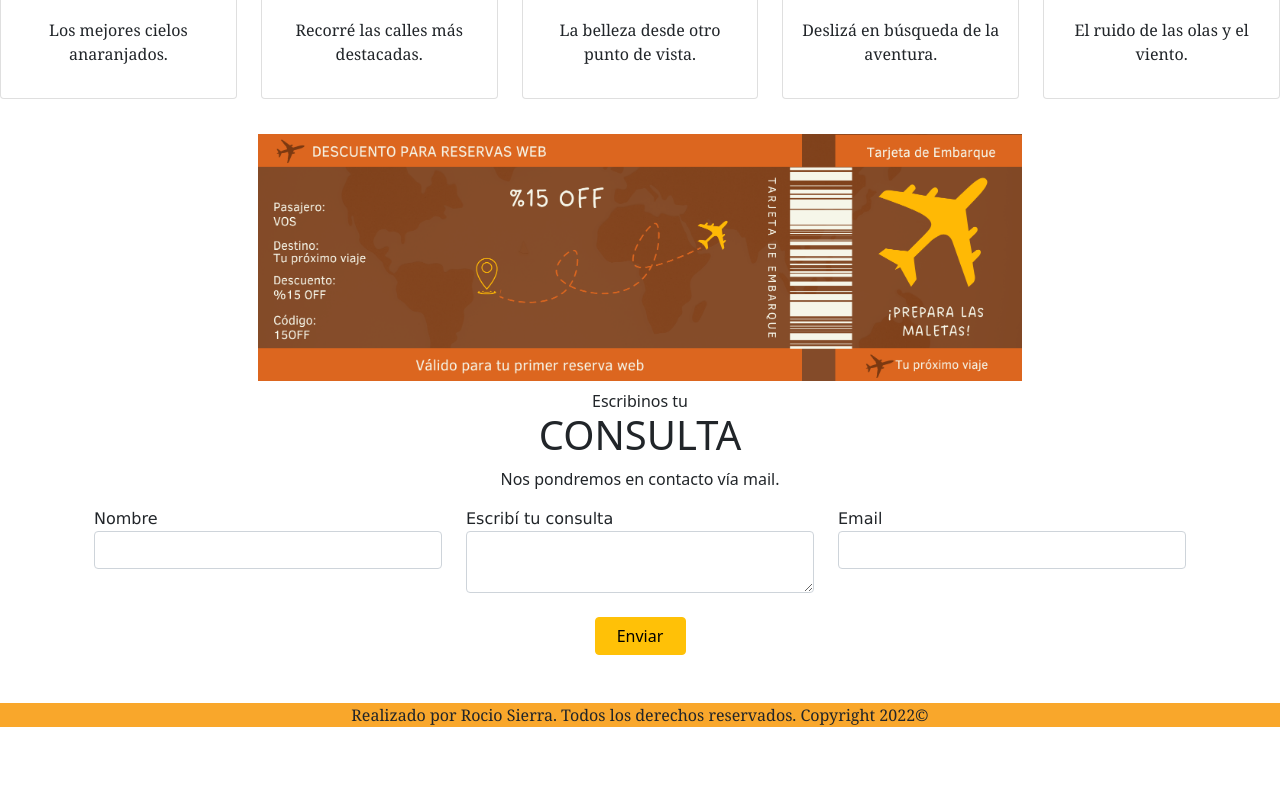
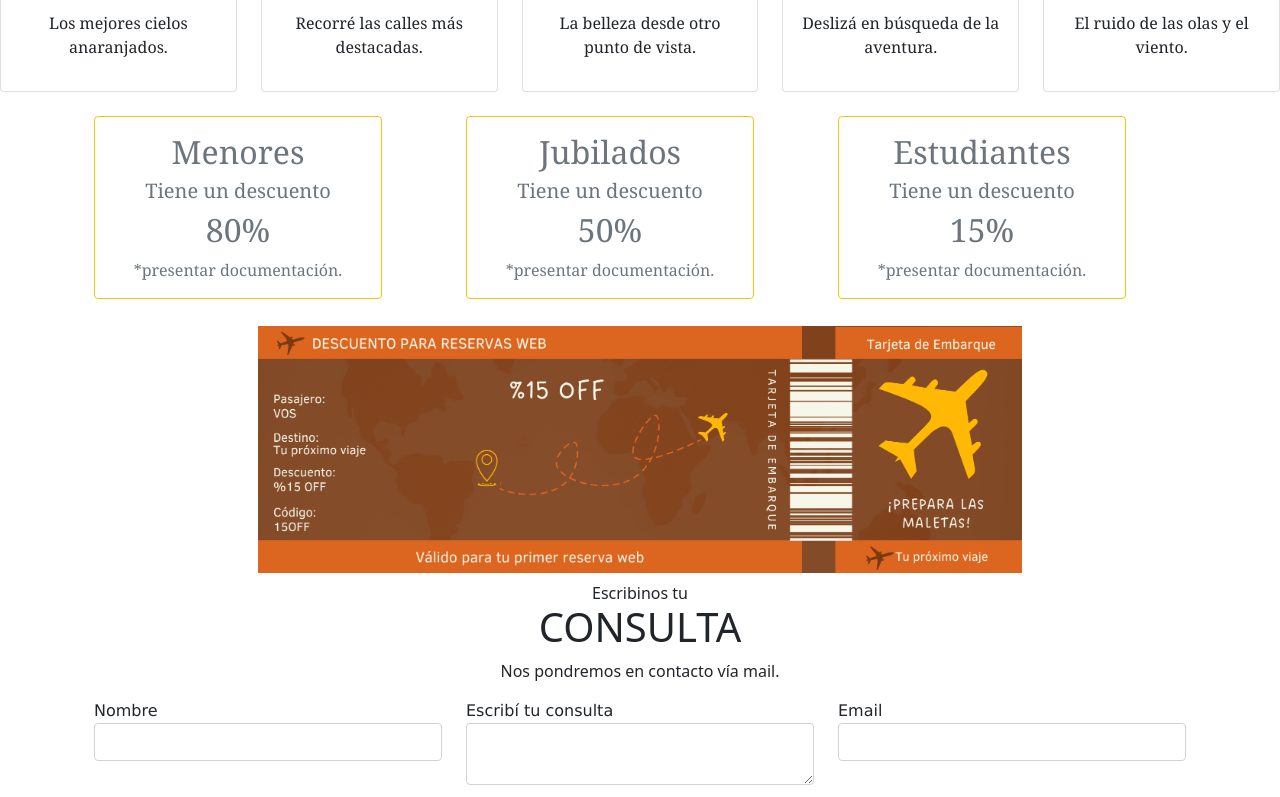
Before and after one commit to rocioechegaraysierra/integradorjs, a plain HTML site: page index.html in a window 1280 px wide. Shown: the part 681-1478 px from the top of the page. Before the commit the page ends 1424 px from the top, so only its background shows below. Drawn offline with nearby package versions, Linux system fonts and the light colour scheme.

Commit message:
Se agrega id y cards de Descuentos

```diff
--- a/index.html
+++ b/index.html
@@ -3,8 +3,8 @@
 
 <head>
     <meta charset="UTF-8">
-    <meta name="description" content="Somos una empresa dedicada a brindar servicios turísticos a nuestros clientes."/>
-    <meta name="keywords" content="turismo, destinos turísticos, viaje, viajar"/>
+    <meta name="description" content="Somos una empresa dedicada a brindar servicios turísticos a nuestros clientes." />
+    <meta name="keywords" content="turismo, destinos turísticos, viaje, viajar" />
     <meta name="author" content="Rocio E. Sierra" />
     <title>Sierra Turismo</title>
     <link rel="stylesheet" href="styles.css">
@@ -33,6 +33,9 @@
                     </li>
                     <li class="nav-item">
                         <a class="nav-link" href="#">CIRCUITOS</a>
+                    </li>
+                    <li class="nav-item">
+                        <a class="nav-link" href="#Descuentos">DESCUENTOS</a>
                     </li>
                     <li class="nav-item">
                         <a class="nav-link" href="#">CONTACTO</a>
@@ -126,7 +129,40 @@
         </section>
     </main>
     <section>
-        <div class="container p-4">
+        <div class="container p-4" id="Descuentos">
+            <div class='row'>
+                <div class='col'>
+                    <div class="card border-warning mb-3" style="max-width: 18rem;">
+                        <div class="card-body text-secondary">
+                            <h2 class="card-title">Menores</h2>
+                            <h5>Tiene un descuento</h5>
+                            <h2>80%</h2>
+                            <p class="card-text">*presentar documentación.</p>
+                        </div>
+                    </div>
+                </div>
+                <div class='col'>
+                    <div class="card border-warning mb-3" style="max-width: 18rem;">
+                        <div class="card-body text-secondary">
+                            <h2 class="card-title">Jubilados</h2>
+                            <h5>Tiene un descuento</h5>
+                            <h2>50%</h2>
+                            <p class="card-text">*presentar documentación.</p>
+                        </div>
+                    </div>
+                </div>
+                <div class='col'>
+                    <div class="card border-warning mb-3" style="max-width: 18rem;">
+                        <div class="card-body text-secondary">
+                            <h2 class="card-title">Estudiantes</h2>
+                            <h5>Tiene un descuento</h5>
+                            <h2>15%</h2>
+                            <p class="card-text">*presentar documentación.</p>
+                        </div>
+                    </div>
+                </div>
+            </div>
+
             <div class="row text-center">
                 <div class="col align-self-center ">
                     <img src="./images/cupon.png" alt="Cupon de descuento" style="width: 70%; margin: 1%;">
@@ -135,7 +171,6 @@
                     <p>Nos pondremos en contacto vía mail.</p>
                 </div>
             </div>
-
             <form>
                 <div class="row" style="font-family: 'Verdana'">
                     <div class="col">
```
Lines whose indentation alone changed are shown as unchanged.
